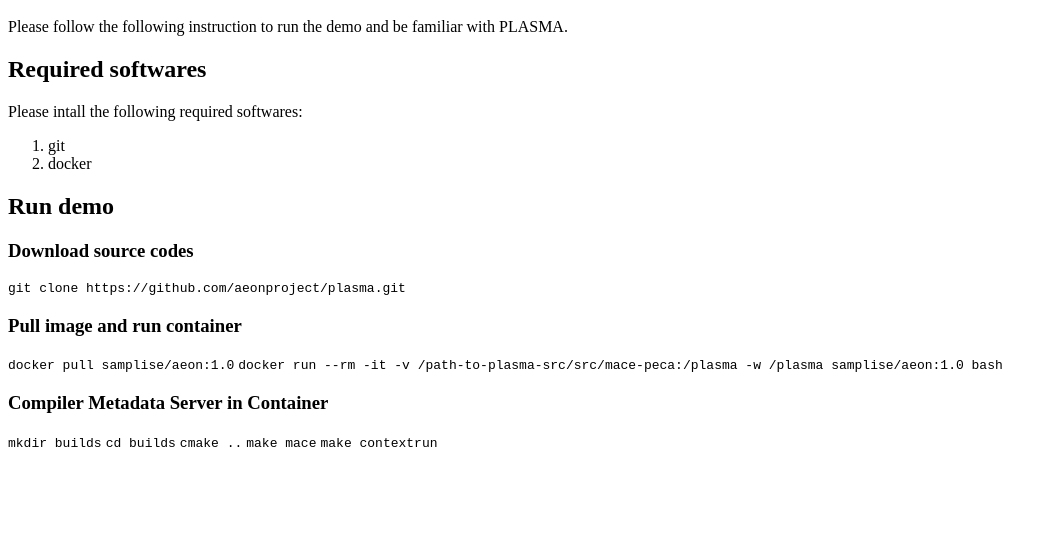
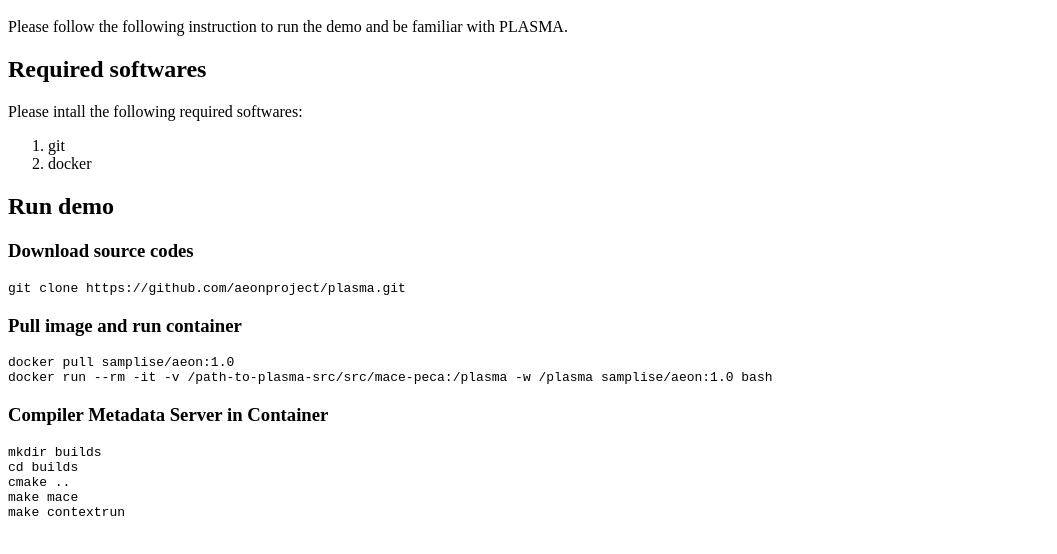
Before and after one commit to aeonproject/plasma, a plain HTML site: page webpages/demo.html in a window 1280 px wide. Shown: the part 48-602 px from the top of the page, without its empty margins (0-1057 px from the left). Drawn offline with Linux system fonts and the light colour scheme.

Commit message:
Update demo.html

```diff
--- a/webpages/demo.html
+++ b/webpages/demo.html
@@ -27,20 +27,20 @@
 
     <h3>Pull image and run container</h3>
     <p>
-      <code>docker pull samplise/aeon:1.0</code>
+      <code>docker pull samplise/aeon:1.0</code><br>
 
       <code>docker run --rm -it -v /path-to-plasma-src/src/mace-peca:/plasma -w /plasma samplise/aeon:1.0 bash</code>
     </p>
 
     <h3>Compiler Metadata Server in Container</h3>
     <p>
-      <code>mkdir builds</code>
+      <code>mkdir builds</code><br>
 
-      <code>cd builds</code>
+      <code>cd builds</code><br>
 
-      <code>cmake ..</code>
+      <code>cmake ..</code><br>
 
-      <code>make mace</code>
+      <code>make mace</code><br>
 
       <code>make contextrun</code>
     </p>
```
